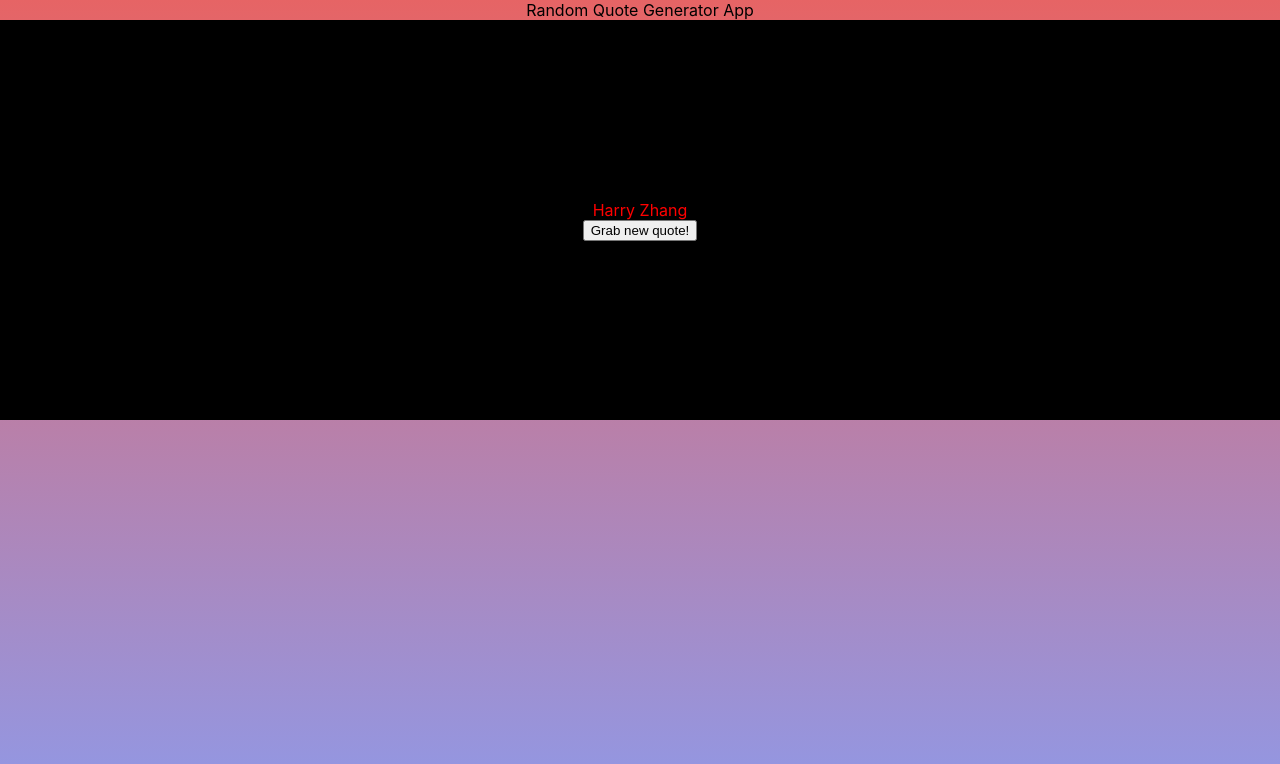
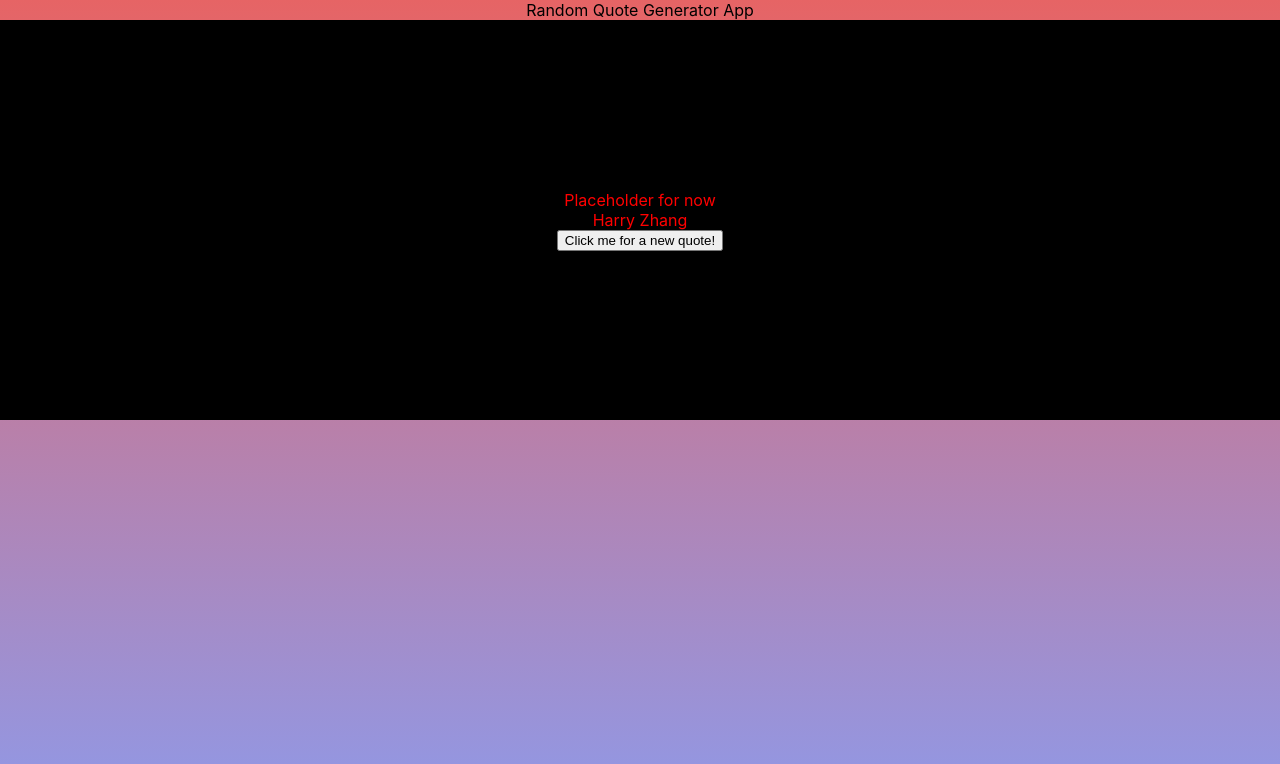
Before and after one commit to legenhairy/random-quote-generator, a React (Create React App) app: page / in a window 1280 px wide. Shown: the top 764 px of the page. Built offline with nearby package versions, Linux system fonts and the light colour scheme; no server answers.

Commit message:
quote variable in state of Quotebox changed to object

```diff
--- a/src/QuoteBox.js
+++ b/src/QuoteBox.js
@@ -5,7 +5,7 @@ class QuoteBox extends Component {
   constructor(){
 	 super();
 	 this.state = {
-    quote: '',
+    quote: {},
     index: null,
     author: ''
 	 }
@@ -23,20 +23,20 @@ class QuoteBox extends Component {
     console.log('Click here for a new quote');
     fetch('https://talaikis.com/api/quotes/random/')
       .then(response => response.json())
-      .then(quote => this.setState({ quote: quote.quote }));
+      .then(quote => console.log(quote));
   }
 
   render() {
   	return (
   	  <div id='quote-box'>
   	  	<div className='text-field' id='text'>
-  	  		{this.state.quote}
+  	  		Placeholder for now
   	  	</div>
   	  	<div id='author'>
   	  		<span>{this.state.author}</span>
   	  	</div>
   	  	<button className ='newquote' type='button' onClick= {this.grabNewQuote}>
-  	  	Grab new quote!
+  	  	Click me for a new quote!
   	  	</button>
         <a href=''/>
   	  </div>
```
